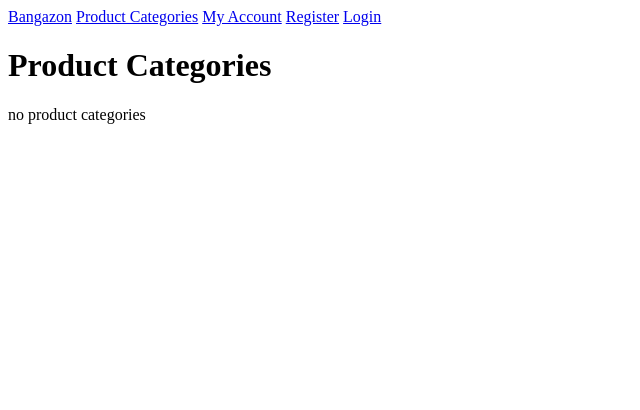
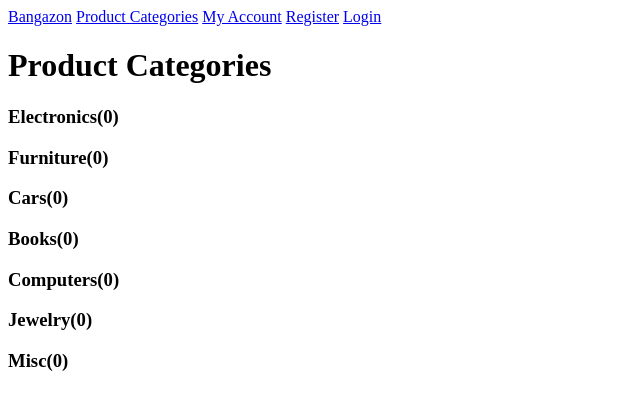
Before and after one commit to talkative-tangs/Bangazon-LLC-2, a Django app: page /product_cat/ in a window 1280 px wide. Shown: the top 410 px of the page, without its empty margins (0-640 px from the left). Run offline with Django 3.2, Linux system fonts and the light colour scheme; data that the repository does not hold is empty; parts of the project's set-up code (start-up, migrations or seed data) failed here and were passed over.

Commit message:
ticket #12

```diff
--- a/website/models.py
+++ b/website/models.py
@@ -26,10 +26,10 @@
       name =  models.TextField(blank=False)
       deletedDate = models.DateField(default=None, blank=True, null=True)
 
-      def __str__(self):
-            '''string method that returns the product type name'''
+      # def __str__(self):
+      #       '''string method that returns the product type name'''
 
-            return self.name
+      #       return self.name
 
 class Product(models.Model):
       '''An item that a User can Sell or Buy'''
--- a/website/templates/product/product_cat.html
+++ b/website/templates/product/product_cat.html
@@ -3,22 +3,46 @@
 {% load staticfiles %}
 {% block content %}
     <h1>Product Categories</h1>
-    {% if categories %}
+    <h3>Electronics({{ electronics_total.total_electronics }})</h3>
+    {% for item in electronics %}
     <ul style="list-style-type:none">
-      {% for category in categories %}
-          <li>{{ category.name }}</li>
-          {% if products %}
-          <ul style="list-style-type:none">
-            {% for product in products %}
-            {% if product.productType_id == category.id%}
-            <li><a href="{% url 'website:product_detail' product.id %}">{{ product.title }}</a></li>
-            {% endif %}
-            {% endfor %}
-          </ul>
-          {% endif %}
-      {% endfor %}
-      </ul>
-    {% else %}
-    <p>no product categories</p>
-    {% endif %}
+      <li>{{ item.title }}</li>
+    </ul>
+    {% endfor %}
+    <h3>Furniture({{furniture_total.total_furniture}})</h3>
+    {% for item in furniture %}
+    <ul style="list-style-type:none">
+      <li>{{ item.title }}</li>
+    </ul>
+    {% endfor %}
+    <h3>Cars({{ cars_total.total_cars }})</h3>
+    {% for item in cars %}
+    <ul style="list-style-type:none">
+      <li>{{ item.title }}</li>
+    </ul>
+    {% endfor %}
+    <h3>Books({{ books_total.total_books }})</h3>
+    {% for item in books %}
+    <ul style="list-style-type:none">
+      <li>{{ item.title }}</li>
+    </ul>
+    {% endfor %}
+    <h3>Computers({{ computers_total.total_computers }})</h3>
+    {% for item in computers %}
+    <ul style="list-style-type:none">
+      <li>{{ item.title }}</li>
+    </ul>
+    {% endfor %}
+    <h3>Jewelry({{ jewelry_total.total_jewelry }})</h3>
+    {% for item in jewelry %}
+    <ul style="list-style-type:none">
+      <li>{{ item.title }}</li>
+    </ul>
+    {% endfor %}
+    <h3>Misc({{ misc_total.total_misc }})</h3>
+    {% for item in misc %}
+    <ul style="list-style-type:none">
+      <li>{{ item.title }}</li>
+    </ul>
+    {% endfor %}
 {% endblock content %}
--- a/website/views.py
+++ b/website/views.py
@@ -147,18 +147,116 @@
             raise ValidationError(_('Invalid value: %s'))
 
 
+# def product_cat(request):
+#     # product_cats = ProductType.objects.all()
+#   try:
+#     # By default, Django figures out a database table name by joining the model’s “app label” – the name you used in manage.py startapp – to the model’s class name, with an underscore between them.
+#     categories = ProductType.objects.raw('SELECT * FROM website_producttype')
+#     products = Product.objects.raw('SELECT * FROM website_product')
+#   except ProductType.DoesNotExist:
+#     raise Http404("Categories do not exist")
+
+#   context = {'categories': categories, 'products': products}
+#   template_name = 'product/product_cat.html'
+#   return render(request, template_name, context)
+
 def product_cat(request):
-    # product_cats = ProductType.objects.all()
-  try:
-    # By default, Django figures out a database table name by joining the model’s “app label” – the name you used in manage.py startapp – to the model’s class name, with an underscore between them.
-    categories = ProductType.objects.raw('SELECT * FROM website_producttype')
-    products = Product.objects.raw('SELECT * FROM website_product')
-  except ProductType.DoesNotExist:
-    raise Http404("Categories do not exist")
+    electronics = ProductType.objects.raw('''
+    SELECT website_producttype.name, website_product.title, website_product.id
+    FROM website_product
+    JOIN website_producttype ON website_product.productType_id = website_producttype.id
+    WHERE website_producttype.name = "Electronics"
+    ORDER BY website_product.id DESC LIMIT 3''')
 
-  context = {'categories': categories, 'products': products}
-  template_name = 'product/product_cat.html'
-  return render(request, template_name, context)
+    electronics_total = ProductType.objects.raw('''
+    SELECT COUNT(website_product.id) as total_electronics, website_product.id
+    FROM website_product
+    JOIN website_producttype ON website_product.productType_id = website_producttype.id
+    WHERE website_producttype.name = "Electronics"''')[0]
+
+    computers = ProductType.objects.raw('''
+    SELECT website_producttype.name, website_product.title, website_product.id
+    FROM website_product
+    JOIN website_producttype ON website_product.productType_id = website_producttype.id
+    WHERE website_producttype.name = "Computers"
+    ORDER BY website_product.id DESC LIMIT 3''')
+
+    computers_total = ProductType.objects.raw('''
+    SELECT COUNT(website_product.id) as total_computers, website_product.id
+    FROM website_product
+    JOIN website_producttype ON website_product.productType_id = website_producttype.id
+    WHERE website_producttype.name = "Computers"''')[0]
+
+    furniture = ProductType.objects.raw('''
+    SELECT website_producttype.name, website_product.title, website_product.id
+    FROM website_product
+    JOIN website_producttype ON website_product.productType_id = website_producttype.id
+    WHERE website_producttype.name = "Furniture"
+    ORDER BY website_product.id DESC LIMIT 3''')
+
+    furniture_total = ProductType.objects.raw('''
+    SELECT COUNT(website_product.id) as total_furniture, website_product.id
+    FROM website_product
+    JOIN website_producttype ON website_product.productType_id = website_producttype.id
+    WHERE website_producttype.name = "Furniture"''')[0]
+
+    cars = ProductType.objects.raw('''
+    SELECT website_producttype.name, website_product.title, website_product.id
+    FROM website_product
+    JOIN website_producttype ON website_product.productType_id = website_producttype.id
+    WHERE website_producttype.name = "Cars"
+    ORDER BY website_product.id DESC LIMIT 3''')
+
+    cars_total = ProductType.objects.raw('''
+    SELECT COUNT(website_product.id) as total_cars, website_product.id
+    FROM website_product
+    JOIN website_producttype ON website_product.productType_id = website_producttype.id
+    WHERE website_producttype.name = "Cars"''')[0]
+
+    misc = ProductType.objects.raw('''
+    SELECT website_producttype.name, website_product.title, website_product.id
+    FROM website_product
+    JOIN website_producttype ON website_product.productType_id = website_producttype.id
+    WHERE website_producttype.name = "Misc"
+    ORDER BY website_product.id DESC LIMIT 3''')
+
+    misc_total = ProductType.objects.raw('''
+    SELECT COUNT(website_product.id) as total_misc, website_product.id
+    FROM website_product
+    JOIN website_producttype ON website_product.productType_id = website_producttype.id
+    WHERE website_producttype.name = "Misc"''')[0]
+
+    jewelry = ProductType.objects.raw('''
+    SELECT website_producttype.name, website_product.title, website_product.id
+    FROM website_product
+    JOIN website_producttype ON website_product.productType_id = website_producttype.id
+    WHERE website_producttype.name = "Jewelry"
+    ORDER BY website_product.id DESC LIMIT 3''')
+
+    jewelry_total = ProductType.objects.raw('''
+    SELECT COUNT(website_product.id) as total_jewelry, website_product.id
+    FROM website_product
+    JOIN website_producttype ON website_product.productType_id = website_producttype.id
+    WHERE website_producttype.name = "Jewelry"''')[0]
+
+    books = ProductType.objects.raw('''
+    SELECT website_producttype.name, website_product.title, website_product.id
+    FROM website_product
+    JOIN website_producttype ON website_product.productType_id = website_producttype.id
+    WHERE website_producttype.name = "Books"
+    ORDER BY website_product.id DESC LIMIT 3''')
+
+    books_total = ProductType.objects.raw('''
+    SELECT COUNT(website_product.id) as total_books, website_product.id
+    FROM website_product
+    JOIN website_producttype ON website_product.productType_id = website_producttype.id
+    WHERE website_producttype.name = "Books"''')[0]
+
+    context = {'electronics': electronics, 'computers': computers, 'jewelry': jewelry, 'books': books, 'misc': misc, 'cars': cars, 'furniture': furniture,
+    'computers_total': computers_total, 'books_total': books_total, 'jewelry_total': jewelry_total, 'misc_total': misc_total, 'electronics_total': electronics_total, 'cars_total': cars_total, 'furniture_total': furniture_total}
+    template_name = 'product/product_cat.html'
+    return render(request, template_name, context)
+
 
 #ORM WAY
 # def product_detail(request, product_id):
```
